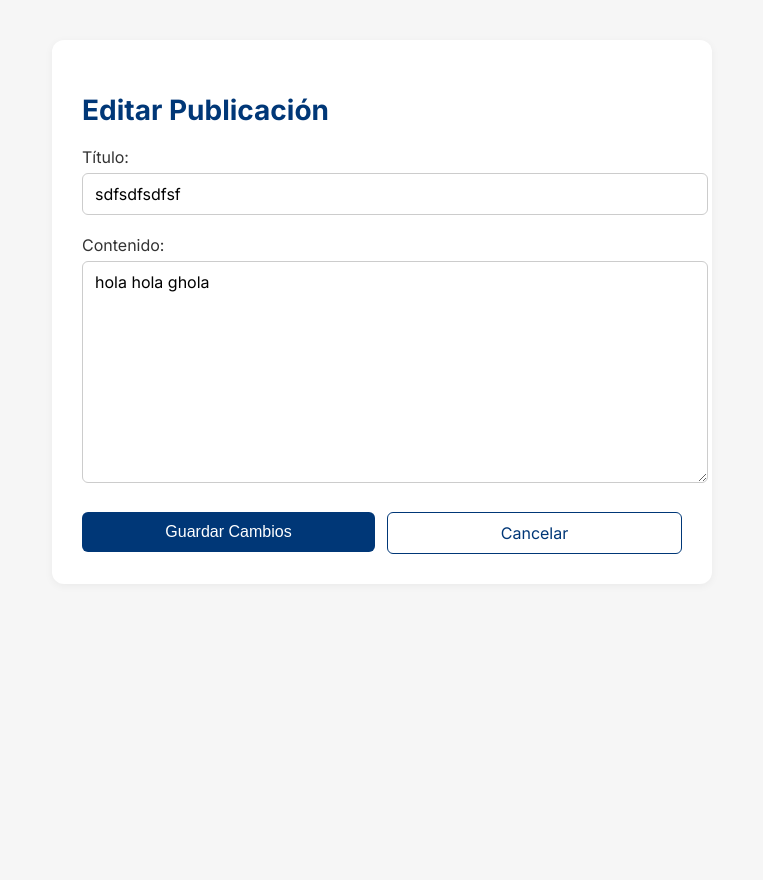
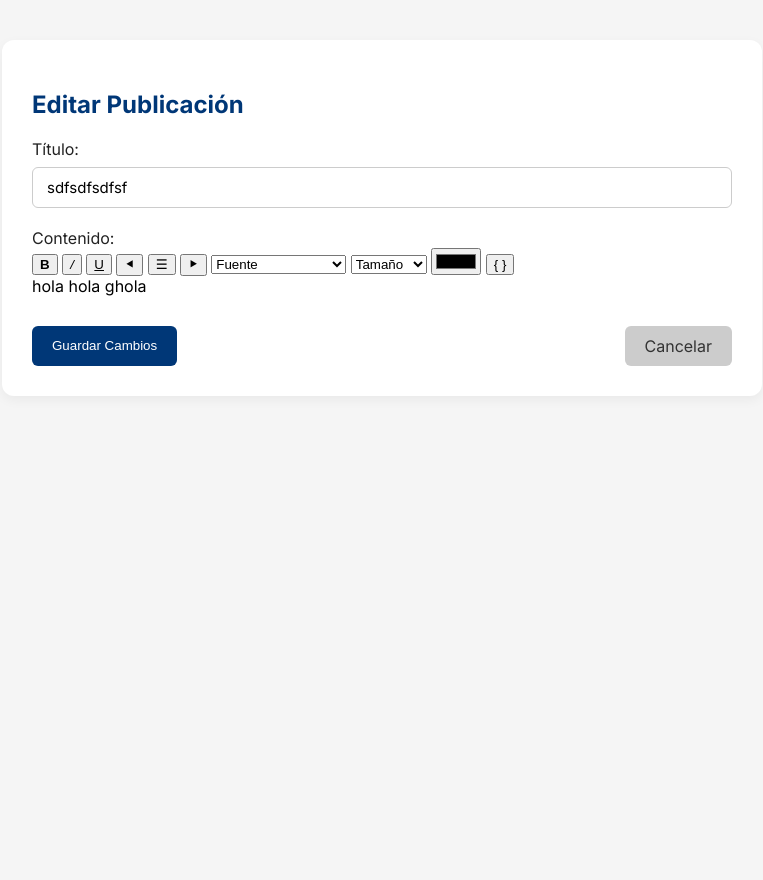
Before and after one commit to paleman2019222/prograwebfinal, a Django app: page /editar/2/ in a window 1280 px wide. Shown: the whole page, without its empty margins (258-1021 px from the left). After the commit the page ends 366 px from the top, so only its background shows below. Run offline with Django 5.2, Linux system fonts and the light colour scheme; a user stored in the database is signed in; data comes from the database, SQL or seed files in the repository; both versions use the stored data as it was after the commit.

Commit message:
Modificacion en editar post
Modificamos las opciones cuando se edita un post

```diff
--- a/kodely/core/static/css/editar_post.css
+++ b/kodely/core/static/css/editar_post.css
@@ -1,93 +1,101 @@
 body {
+    font-family: 'Inter', sans-serif;
+    background-color: #f5f5f5;
     margin: 0;
-    font-family: 'Inter', sans-serif;
-    background-color: #F6F6F6;
-    display: flex;
-    justify-content: center;
-    align-items: flex-start;
-    padding: 40px 20px;
-    min-height: 100vh;
+    padding: 40px;
 }
 
 .card {
-    background-color: #FFFFFF;
+    max-width: 700px;
+    background-color: #fff;
+    margin: 0 auto;
     padding: 30px;
     border-radius: 12px;
-    box-shadow: 0 2px 8px rgba(0, 0, 0, 0.05);
-    max-width: 600px;
-    width: 100%;
+    box-shadow: 0 4px 12px rgba(0, 0, 0, 0.05);
 }
 
 h2 {
-    font-size: 28px;
-    font-weight: 700;
+    font-size: 24px;
     color: #003777;
     margin-bottom: 20px;
+    font-weight: 700;
 }
 
 label {
+    display: block;
+    margin-top: 20px;
     font-size: 16px;
+    color: #222;
     font-weight: 500;
-    display: block;
-    margin: 20px 0 6px;
-    color: #333;
 }
 
 input[type="text"],
 textarea {
     width: 100%;
-    padding: 10px 12px;
-    font-size: 16px;
+    padding: 10px 14px;
+    margin-top: 8px;
     border: 1px solid #ccc;
     border-radius: 6px;
-    background-color: #fff;
+    font-size: 15px;
+    font-family: 'Inter', sans-serif;
+    box-sizing: border-box;
+}
+
+textarea {
+    min-height: 200px;
     resize: vertical;
-    font-family: 'Inter', sans-serif;
 }
 
 .botones {
-    margin-top: 25px;
     display: flex;
-    gap: 12px;
+    justify-content: space-between;
+    margin-top: 30px;
 }
 
 .btn-primario {
+    padding: 10px 20px;
     background-color: #003777;
-    color: #fff;
-    padding: 10px 24px;
+    color: white;
     border: none;
     border-radius: 6px;
-    height: 40px;
-    font-size: 16px;
+    font-weight: 500;
     cursor: pointer;
-    font-weight: 500;
+    transition: background 0.3s ease;
+    text-decoration: none;
 }
 
 .btn-primario:hover {
-    background-color: #002c5c;
+    background-color: #002a5e;
 }
 
 .btn-secundario {
-    background-color: transparent;
-    color: #003777;
-    border: 1.5px solid #003777;
-    padding: 0px 24px;
+    padding: 10px 20px;
+    background-color: #ccc;
+    color: #333;
     border-radius: 6px;
-    height: 40px;
-    font-size: 16px;
+    font-weight: 500;
     text-decoration: none;
-    display: inline-flex;
-    align-items: center;
-    justify-content: center;
-    font-weight: 500;
+    transition: background 0.3s ease;
 }
 
 .btn-secundario:hover {
-    background-color: #e6eefc;
+    background-color: #bbb;
 }
 
-.botones .btn-primario,
-.botones .btn-secundario {
-    flex: 1;
-    text-align: center;
+/* Responsivo */
+@media screen and (max-width: 600px) {
+    .card {
+        padding: 20px;
+    }
+
+    .botones {
+        flex-direction: column;
+        gap: 10px;
+    }
+
+    .btn-primario,
+    .btn-secundario {
+        width: 100%;
+        text-align: center;
+    }
 }
--- a/kodely/core/templates/editar_post.html
+++ b/kodely/core/templates/editar_post.html
@@ -8,6 +8,33 @@
   <link href="https://fonts.googleapis.com/css2?family=Inter:wght@300;400;700&display=swap" rel="stylesheet">
   <link rel="stylesheet" href="{% static 'css/editar_post.css' %}">
   <meta name="viewport" content="width=device-width, initial-scale=1.0">
+  <script>
+    function format(command, value = null) {
+      document.execCommand(command, false, value);
+    }
+
+    function insertCodeBlock() {
+      const editor = document.getElementById('editor');
+      const codeBlock = document.createElement('pre');
+      const code = document.createElement('code');
+      code.innerHTML = 'Tu código aquí...';
+      codeBlock.appendChild(code);
+
+      // Inserta el bloque en la posición actual del cursor
+      const sel = window.getSelection();
+      if (sel.rangeCount) {
+        const range = sel.getRangeAt(0);
+        range.deleteContents();
+        range.insertNode(codeBlock);
+      }
+    }
+
+    document.addEventListener('DOMContentLoaded', function () {
+      document.querySelector('form').addEventListener('submit', function (e) {
+        document.getElementById('content').value = document.getElementById('editor').innerHTML;
+      });
+    });
+  </script>
 </head>
 
 <body>
@@ -20,7 +47,37 @@
       <input type="text" id="title" name="title" value="{{ post.title }}">
 
       <label for="content">Contenido:</label>
-      <textarea id="content" name="content" rows="10">{{ post.content}}</textarea>
+      <!-- Barra de herramientas -->
+      <div class="toolbar">
+        <button type="button" onclick="format('bold')"><b>B</b></button>
+        <button type="button" onclick="format('italic')"><i>/</i></button>
+        <button type="button" onclick="format('underline')"><u>U</u></button>
+        <button type="button" onclick="format('justifyLeft')">⯇</button>
+        <button type="button" onclick="format('justifyCenter')">☰</button>
+        <button type="button" onclick="format('justifyRight')">⯈</button>
+        <select onchange="format('fontName', this.value)">
+          <option selected disabled>Fuente</option>
+          <option value="Arial">Arial</option>
+          <option value="Georgia">Georgia</option>
+          <option value="Courier New">Courier New</option>
+          <option value="Times New Roman">Times New Roman</option>
+        </select>
+        <select onchange="format('fontSize', this.value)">
+          <option selected disabled>Tamaño</option>
+          <option value="1">Pequeño</option>
+          <option value="3">Normal</option>
+          <option value="5">Grande</option>
+        </select>
+        <input type="color" onchange="format('foreColor', this.value)" title="Color de texto">
+        <button type="button" onclick="insertCodeBlock()">{ }</button>
+      </div>
+      <!-- Editor -->
+      <div class="contenido" contenteditable="true" id="editor">
+        {% autoescape off %}
+        {{ post.content}}
+        {% endautoescape %}
+      </div>
+      <input type="hidden" name="content" id="content">
 
       <div class="botones">
         <button type="submit" class="btn-primario">Guardar Cambios</button>
```
Also changed, not shown: kodely/db.sqlite3.
